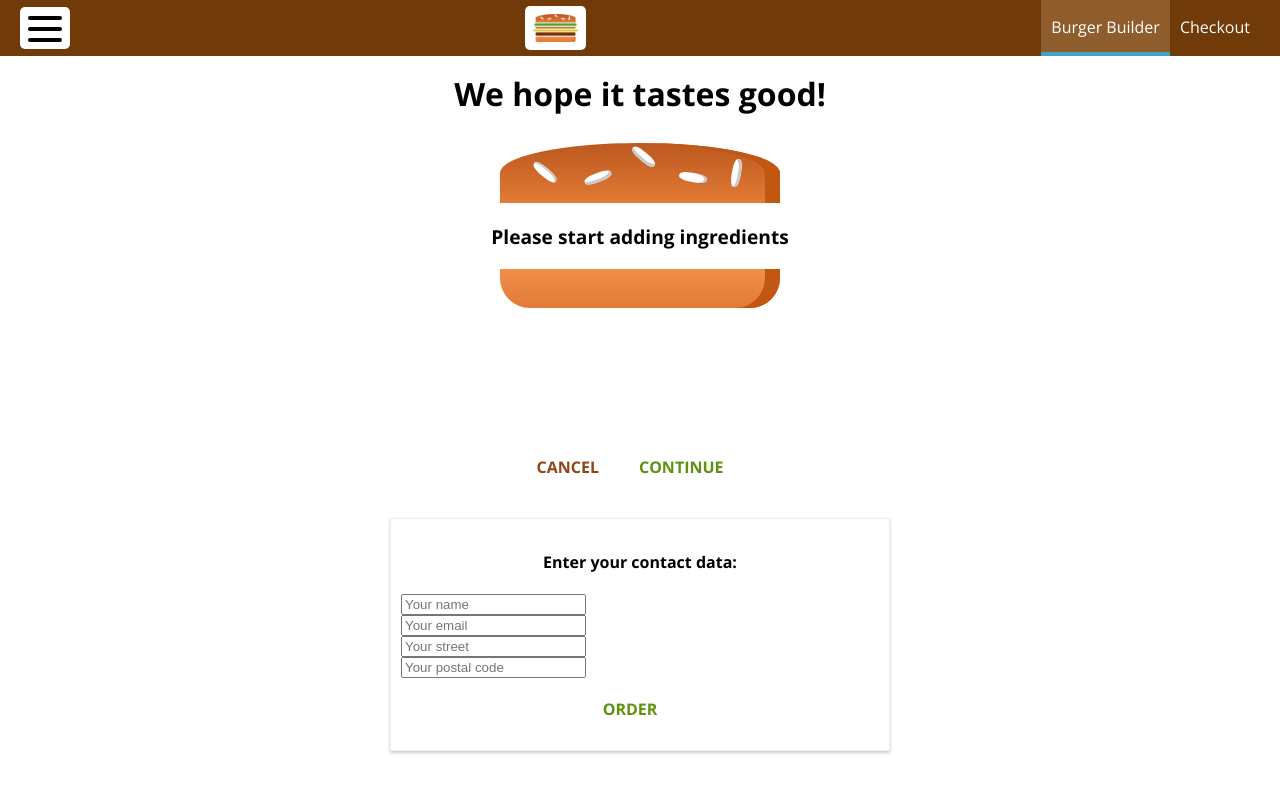
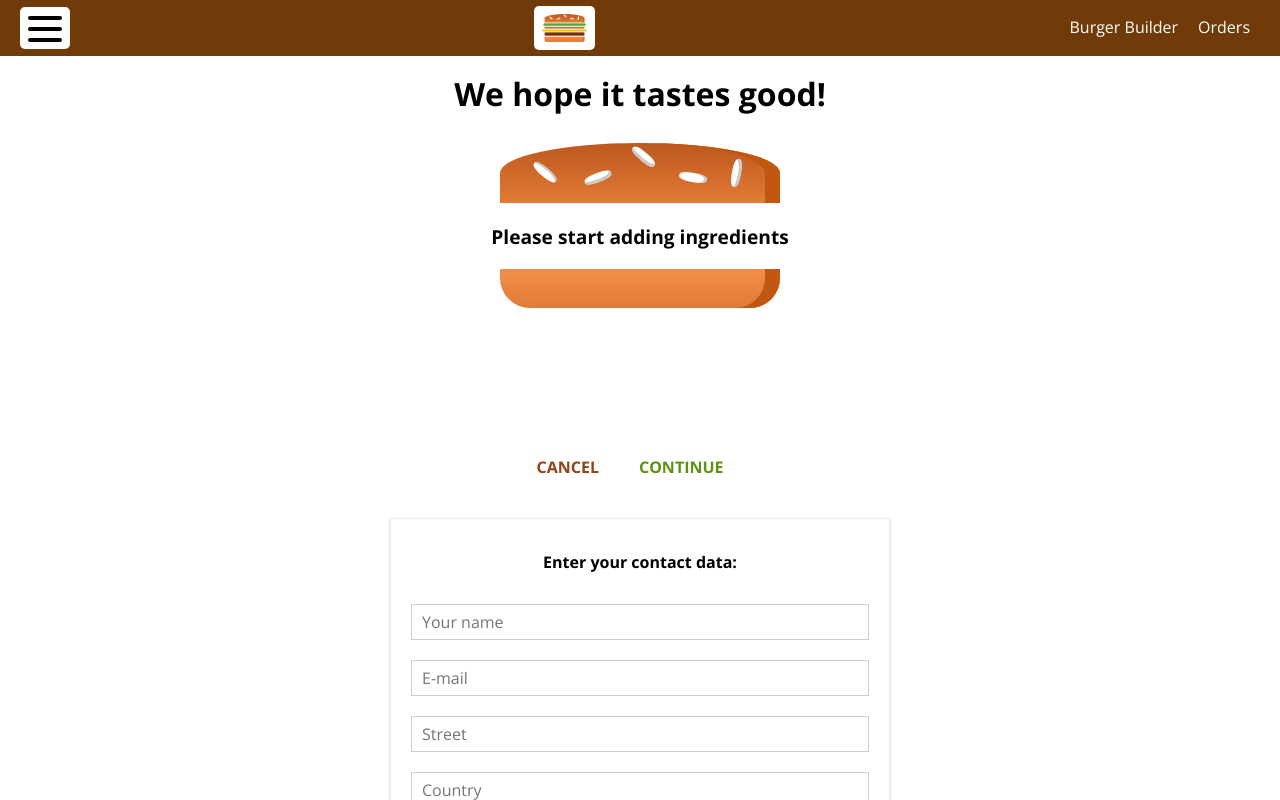
Before and after one commit to mode68/burger-builder, a React app: page /checkout in a window 1280 px wide. Both pictures are taken after a click on the button "CONTINUE". Shown: the top 800 px of the page. Built offline with nearby package versions, Linux system fonts and the light colour scheme.

Commit message:
Added two way binding and validation rules to the form component

```diff
--- a/src/components/Navigation/NavigationItems/NavigationItem/NavigationItem.js
+++ b/src/components/Navigation/NavigationItems/NavigationItem/NavigationItem.js
@@ -1,11 +1,12 @@
 import React from 'react';
 import classes from './NavigationItem.css';
+import { NavLink } from 'react-router-dom';
 
 const navigationItem = (props) => (
 	<li className={classes.NavigationItem}>
-		<a href={props.link} className={props.active ? classes.active : null}>
+		<NavLink exact={props.exact} to={props.link} activeClassName={classes.active}>
 			{props.children}
-		</a>
+		</NavLink>
 	</li>
 );
 
--- a/src/components/Navigation/NavigationItems/NavigationItems.js
+++ b/src/components/Navigation/NavigationItems/NavigationItems.js
@@ -4,10 +4,10 @@ import NavigationItem from './NavigationItem/NavigationItem';
 
 const navigationItems = () => (
 	<ul className={classes.NavigationItems}>
-		<NavigationItem link='/' active>
+		<NavigationItem link='/' exact>
 			Burger Builder
 		</NavigationItem>
-		<NavigationItem link='/'>Checkout</NavigationItem>
+		<NavigationItem link='/orders'>Orders</NavigationItem>
 	</ul>
 );
 
--- a/src/components/Order/Order.css
+++ b/src/components/Order/Order.css
@@ -1,5 +1,5 @@
 .Order {
-    width: 100%;
+    width: 80%;
     border: 1px solid #eee;
     box-shadow: 0 2px 3px #ccc;
     padding: 10px;
--- a/src/components/Order/Order.js
+++ b/src/components/Order/Order.js
@@ -1,13 +1,42 @@
 import React from 'react';
 import classes from './Order.css';
 
-const order = (props) => (
-	<div className={classes.Order}>
-		<p>Ingredients: Salad (1)</p>
-		<p>
-			Price <strong>EUR 5.45</strong>
-		</p>
-	</div>
-);
+const order = (props) => {
+	const ingredients = [];
+
+	for (let ingredientName in props.ingredients) {
+		ingredients.push({
+			name: ingredientName,
+			amount: props.ingredients[ingredientName],
+		});
+	}
+
+	const ingredientOutput = ingredients.map((ig, i) => {
+		return (
+			<span
+				style={{
+					textTransform: 'capitalize',
+					display: 'inline-block',
+					margin: '0 8px',
+					border: '1px solid #ccc',
+					padding: '5px',
+				}}
+				key={ig.name + i}
+			>
+				{ig.name} ({ig.amount})
+			</span>
+		);
+	});
+
+	return (
+		<div className={classes.Order}>
+			{console.log('order: ', props.ingredients)}
+			<p>Ingredients: {ingredientOutput}</p>
+			<p>
+				Price: <strong>{props.price.toFixed(2)} EUR</strong>
+			</p>
+		</div>
+	);
+};
 
 export default order;
--- a/src/components/UI/Button/Button.css
+++ b/src/components/UI/Button/Button.css
@@ -15,6 +15,11 @@
 	padding-left: 0;
 }
 
+.Button:disabled {
+	color: #ccc;
+	cursor: not-allowed;
+}
+
 .Success {
 	color: #5c9210;
 }
--- a/src/components/UI/Button/Button.js
+++ b/src/components/UI/Button/Button.js
@@ -6,6 +6,7 @@ const button = (props) => {
 		<button
 			className={[classes.Button, classes[props.btnType]].join(' ')}
 			onClick={props.clicked}
+			disabled={props.disabled}
 		>
 			{props.children}
 		</button>
--- /dev/null
+++ b/src/components/UI/Input/Input.css
@@ -0,0 +1,32 @@
+.Input {
+    width: 100%;
+    padding: 10px;
+    box-sizing: border-box;
+}
+
+.Label {
+    font-weight: bold;
+    display: block;
+    margin-bottom: 8px;
+}
+
+.InputElement {
+    outline: none;
+    border: 1px solid #ccc;
+    background-color: white;
+    font: inherit;
+    padding: 6px 10px;
+    display: block;
+    width: 100%;
+    box-sizing: border-box;
+}
+
+.InputElement:focus {
+    outline: none;
+    background-color: #ccc;
+}
+
+.Invalid {
+    border: 1px solid red;
+    background-color: rgb(248, 211, 206);
+}
--- /dev/null
+++ b/src/components/UI/Input/Input.js
@@ -0,0 +1,57 @@
+import React from 'react';
+import classes from './Input.css';
+
+const input = (props) => {
+	let inputElement = null;
+	const inputClasses = [classes.InputElement];
+
+	if (props.invalid && props.shouldValidate && props.touched) {
+		inputClasses.push(classes.Invalid);
+	}
+
+	switch (props.elementType) {
+		case 'input':
+			inputElement = (
+				<input
+					className={inputClasses.join(' ')}
+					{...props.elementConfig}
+					value={props.value}
+					onChange={props.changed}
+				/>
+			);
+			break;
+		case 'textarea':
+			inputElement = (
+				<textarea
+					className={inputClasses.join(' ')}
+					{...props.elementConfig}
+					value={props.value}
+					onChange={props.changed}
+				/>
+			);
+			break;
+		case 'select':
+			inputElement = (
+				<select className={inputClasses.join(' ')} onChange={props.changed}>
+					{props.elementConfig.options.map((option) => (
+						<option key={option.value} value={option.value}>
+							{option.displayValue}
+						</option>
+					))}
+					<option></option>
+				</select>
+			);
+			break;
+		default:
+			inputElement = <input className={classes.InputElement} {...props.elementConfig} value={props.value} />;
+	}
+
+	return (
+		<div className={classes.Input}>
+			<label>{props.label}</label>
+			{inputElement}
+		</div>
+	);
+};
+
+export default input;
--- a/src/containers/Checkout/ContactData/ContactData.css
+++ b/src/containers/Checkout/ContactData/ContactData.css
@@ -8,10 +8,6 @@
     box-sizing: border-box;
 }
 
-.Input {
-    display: block;
-}
-
 @media (min-width: 600px) {
     .ContactData {
         width: 500px;
--- a/src/containers/Checkout/ContactData/ContactData.js
+++ b/src/containers/Checkout/ContactData/ContactData.js
@@ -4,15 +4,92 @@ import Button from '../../../components/UI/Button/Button';
 import classes from './ContactData.css';
 import axios from '../../../axios-orders';
 import Spinner from '../../../components/UI/Spinner/Spinner';
+import Input from '../../../components/UI/Input/Input';
 
 class ContactData extends Component {
 	state = {
-		name: '',
-		email: '',
-		address: {
-			street: '',
-			postalCode: '',
+		orderForm: {
+			name: {
+				elementType: 'input',
+				elementConfig: {
+					type: 'text',
+					placeholder: 'Your name',
+				},
+				value: '',
+				validation: {
+					required: true,
+				},
+				valid: false,
+				touched: false,
+			},
+			email: {
+				elementType: 'input',
+				elementConfig: {
+					type: 'text',
+					placeholder: 'E-mail',
+				},
+				value: '',
+				validation: {
+					required: true,
+				},
+				valid: false,
+				touched: false,
+			},
+			street: {
+				elementType: 'input',
+				elementConfig: {
+					type: 'text',
+					placeholder: 'Street',
+				},
+				value: '',
+				validation: {
+					required: true,
+				},
+				valid: false,
+				touched: false,
+			},
+			country: {
+				elementType: 'input',
+				elementConfig: {
+					type: 'text',
+					placeholder: 'Country',
+				},
+				value: '',
+				validation: {
+					required: true,
+				},
+				valid: false,
+				touched: false,
+			},
+			zipCode: {
+				elementType: 'input',
+				elementConfig: {
+					type: 'text',
+					placeholder: 'Post code',
+				},
+				value: '',
+				validation: {
+					required: true,
+					minLength: 5,
+					maxLength: 5,
+				},
+				valid: false,
+				touched: false,
+			},
+			deliveryMethod: {
+				elementType: 'select',
+				elementConfig: {
+					options: [
+						{ value: 'fastest', displayValue: 'Fastest' },
+						{ value: 'cheapest', displayValue: 'Cheapest' },
+					],
+				},
+				value: '',
+				validation: {},
+				valid: true,
+			},
 		},
+		formIsValid: false,
 		loading: false,
 	};
 
@@ -20,19 +97,14 @@ class ContactData extends Component {
 		event.preventDefault();
 
 		this.setState({ loading: true, purchasing: true });
+		const formData = {};
+		for (let formElementIdentifier in this.state.orderForm) {
+			formData[formElementIdentifier] = this.state.orderForm[formElementIdentifier].value;
+		}
 		const order = {
 			ingredients: this.props.ingredients,
 			price: this.props.price,
-			customer: {
-				name: 'Modestas Kairys',
-				address: {
-					street: 'Virsupio sodu 21',
-					zipCode: '145555',
-					country: 'Lithuania',
-				},
-				email: 'mode69420@gmail.com',
-			},
-			deliveryMethod: 'fastest',
+			orderData: formData,
 		};
 		axios
 			.post('/orders.json', order)
@@ -43,14 +115,65 @@ class ContactData extends Component {
 			.catch((error) => this.setState({ loading: false }));
 	};
 
+	checkValidity = (value, rules) => {
+		let isValid = true;
+
+		if (rules.required) {
+			isValid = value.trim() !== '' && isValid;
+		}
+
+		if (rules.minLength) {
+			isValid = value.length >= rules.minLength && isValid;
+		}
+
+		if (rules.maxLength) {
+			isValid = value.length <= rules.maxLength && isValid;
+		}
+
+		return isValid;
+	};
+
+	inputChangedHandler = (event, inputIdentifier) => {
+		const updatedOrderForm = {
+			...this.state.orderForm,
+		};
+		const updatedFormElement = { ...updatedOrderForm[inputIdentifier] };
+		updatedFormElement.value = event.target.value;
+		updatedFormElement.valid = this.checkValidity(updatedFormElement.value, updatedFormElement.validation);
+		updatedFormElement.touched = true;
+		updatedOrderForm[inputIdentifier] = updatedFormElement;
+
+		let formIsValid = true;
+		for (let inputIdentifier in updatedOrderForm) {
+			formIsValid = updatedOrderForm[inputIdentifier].valid && formIsValid;
+		}
+
+		this.setState({ orderForm: updatedOrderForm, formIsValid: formIsValid });
+	};
+
 	render() {
+		const formElementsArray = [];
+		for (let key in this.state.orderForm) {
+			formElementsArray.push({
+				id: key,
+				config: this.state.orderForm[key],
+			});
+		}
 		let form = (
-			<form>
-				<input className={classes.Input} type='text' name='name' placeholder='Your name' />
-				<input className={classes.Input} type='text' name='email' placeholder='Your email' />
-				<input className={classes.Input} type='text' name='street' placeholder='Your street' />
-				<input className={classes.Input} type='text' name='postal' placeholder='Your postal code' />
-				<Button btnType='Success' clicked={this.orderHandler}>
+			<form onSubmit={this.orderHandler}>
+				{formElementsArray.map((formElement) => (
+					<Input
+						key={formElement.id}
+						elementType={formElement.config.elementType}
+						elementConfig={formElement.config.elementConfig}
+						value={formElement.config.value}
+						invalid={!formElement.config.valid}
+						shouldValidate={formElement.config.validation}
+						touched={formElement.config.touched}
+						changed={(event) => this.inputChangedHandler(event, formElement.id)}
+					/>
+				))}
+				<Button btnType='Success' disabled={!this.state.formIsValid}>
 					ORDER
 				</Button>
 			</form>
--- a/src/containers/Orders/Orders.js
+++ b/src/containers/Orders/Orders.js
@@ -1,16 +1,43 @@
 import React, { Component } from 'react';
 
+import axios from '../../axios-orders';
 import Order from '../../components/Order/Order';
+import withErrorHandler from '../../hoc/withErrorHandler/withErrorHandler';
 
 class Orders extends Component {
+	state = {
+		orders: [],
+		loading: true,
+	};
+
+	componentDidMount() {
+		axios
+			.get('/orders.json')
+			.then((res) => {
+				console.log(res.data);
+				const fetchedOrders = [];
+				for (let key in res.data) {
+					fetchedOrders.push({
+						...res.data[key],
+						id: key,
+					});
+				}
+				this.setState({ loading: false, orders: fetchedOrders });
+			})
+			.catch((err) => {
+				this.setState({ loading: false });
+			});
+	}
+
 	render() {
 		return (
 			<div>
-				<Order />
-				<Order />
+				{this.state.orders.map((order) => {
+					return <Order key={order.id} ingredients={order.ingredients} price={+order.price} />;
+				})}
 			</div>
 		);
 	}
 }
 
-export default Orders;
+export default withErrorHandler(Orders, axios);
```
